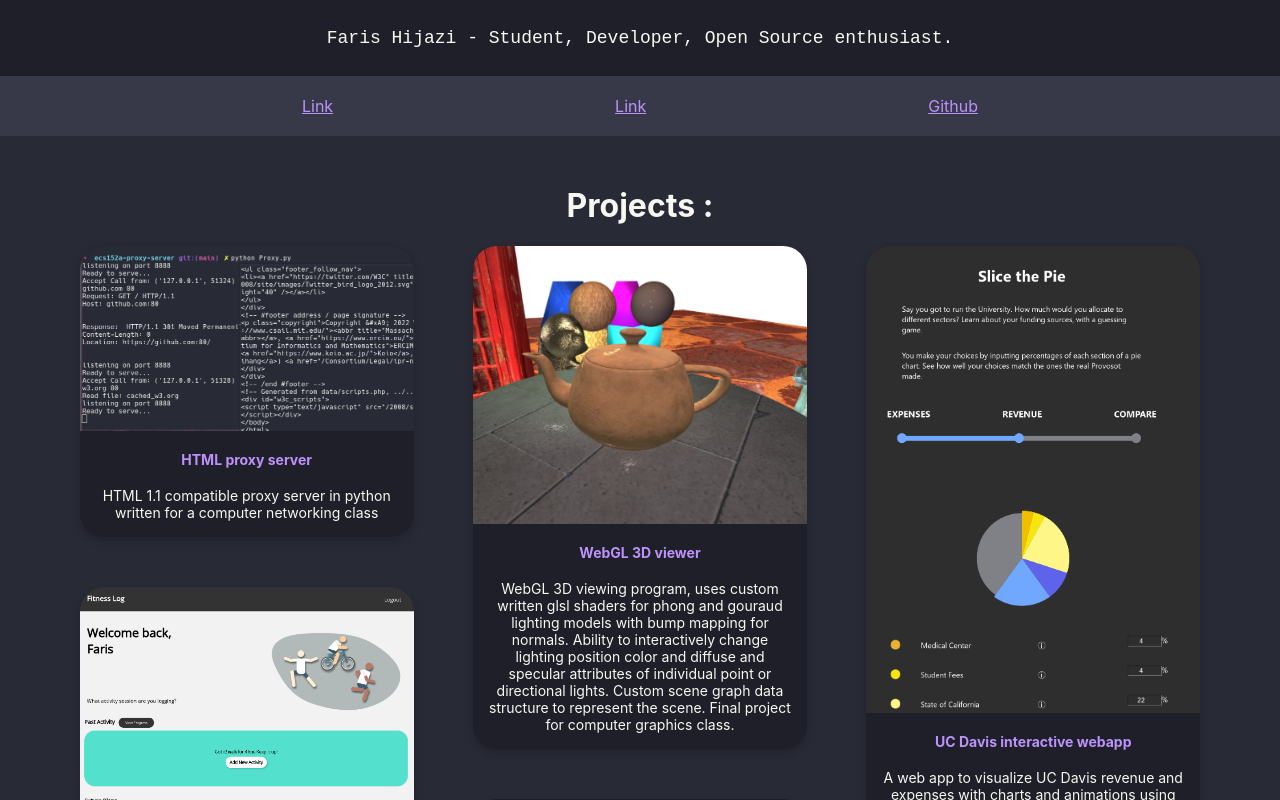
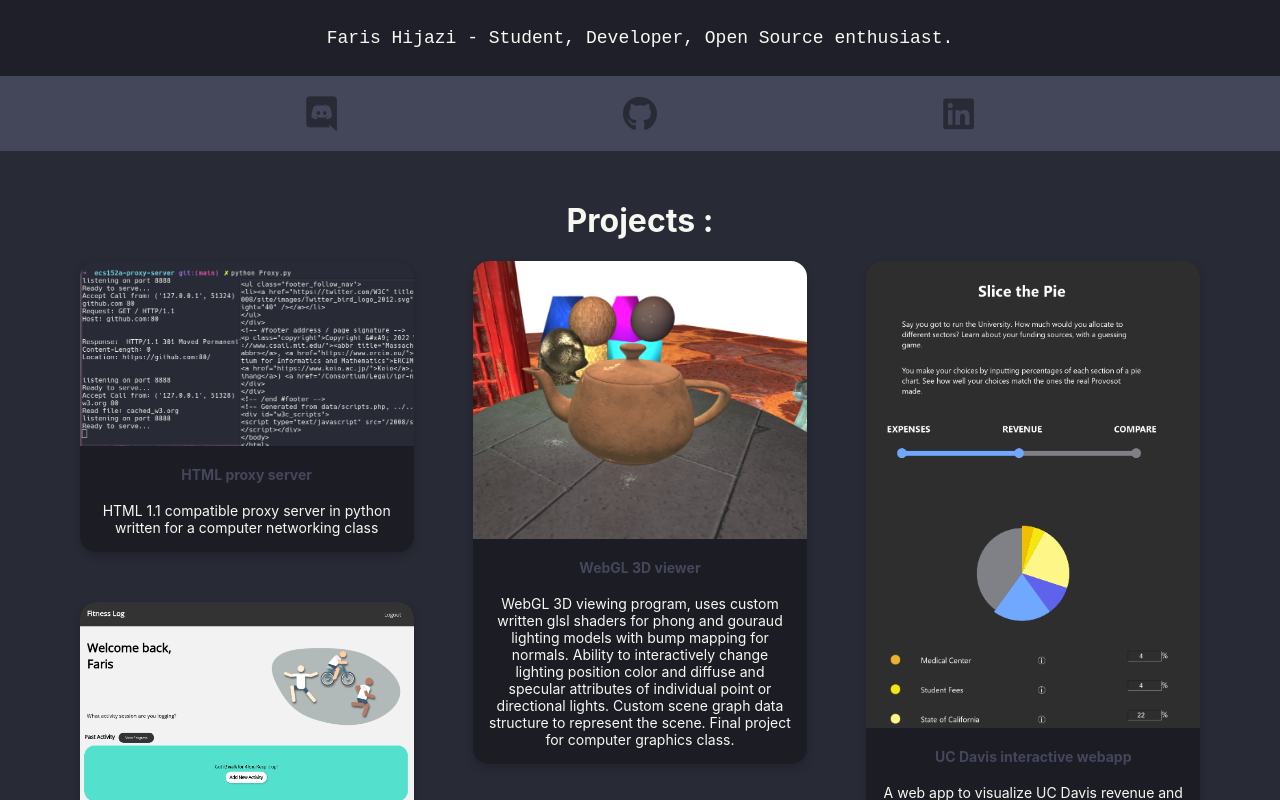
Before and after one commit to The-afroman/Portfolio-vite, a React (Create React App) app in the folder app/: page / in a window 1280 px wide. Shown: the top 800 px of the page. Built offline with nearby package versions, Linux system fonts and the light colour scheme; no server answers; a small style sheet from the web is missing; a web font is replaced by a local one.

Commit message:
add github pages

```diff
--- a/app/public/index.html
+++ b/app/public/index.html
@@ -5,6 +5,7 @@
     <link rel="icon" href="%PUBLIC_URL%/favicon.ico" />
     <link rel='stylesheet' href='//cdn.jsdelivr.net/npm/hack-font@3.3.0/build/web/hack-subset.css'>
     <link rel="stylesheet" media="screen" href="https://fontlibrary.org//face/liberation-sans" type="text/css"/>
+    <link rel="stylesheet" href="https://use.fontawesome.com/releases/v5.6.1/css/all.css">
     <meta name="viewport" content="width=device-width, initial-scale=1" />
     <meta name="theme-color" content="#000000" />
     <meta
--- a/app/src/App.css
+++ b/app/src/App.css
@@ -1,5 +1,16 @@
 html {
   background: #282a36;
+}
+
+i {
+  font-size: 35px;
+  color: #282a36;
+  transition: 0.5s;
+}
+
+i:hover {
+  color: #bd93f9;
+  transform: scale(1.2);
 }
 
 .App {
@@ -21,7 +32,7 @@ html {
 }
 
 .links {
-  background-color: #373949;
+  background-color: #44475a;
   display: flex;
   flex-direction: row;
   align-items: center;
@@ -32,10 +43,6 @@ html {
   top: 0;
   padding: 20px;
   margin-bottom: 50px;
-}
-
- .App-link {
-  color: #bd93f9;
 }
 
 .Cards {
@@ -57,12 +64,3 @@ html {
   padding: 0 100px;
   border: none;
 }
-
-/* @keyframes App-logo-spin {
-  from {
-    transform: rotate(0deg);
-  }
-  to {
-    transform: rotate(360deg);
-  }
-} */
--- a/app/src/App.tsx
+++ b/app/src/App.tsx
@@ -4,23 +4,23 @@ import Card from './Card';
 
 class App extends React.Component {
   state = {
-      data: null
-    };
-  componentDidMount() {
-    this.callBackendAPI()
-      .then(res => this.setState({ data: res.express }))
-      .catch(err => console.log(err));
-  }
+    data: null
+  };
+  // componentDidMount() {
+  //   this.callBackendAPI()
+  //     .then(res => this.setState({ data: res.express }))
+  //     .catch(err => console.log(err));
+  // }
   // fetching the GET route from the Express server which matches the GET route from server.js
-  callBackendAPI = async () => {
-    const response = await fetch('/express_backend');
-    const body = await response.json();
+  // callBackendAPI = async () => {
+  //   const response = await fetch('/express_backend');
+  //   const body = await response.json();
 
-    if (response.status !== 200) {
-      throw Error(body.message)
-    }
-    return body;
-  };
+  //   if (response.status !== 200) {
+  //     throw Error(body.message)
+  //   }
+  //   return body;
+  // };
   render() {
     return (
       <div className="App">
@@ -30,64 +30,37 @@ class App extends React.Component {
           </p>
         </header>
         <div className='links'>
-          <div>
-          <a
-            className="App-link"
-            href="https://github.com/The-afroman"
-            target="_blank"
-            rel="noopener noreferrer"
-          >
-            Link
-          </a>
-          </div>
+          <a href="https://discordapp.com/users/200804859849605121/"><i className="fab fa-discord"></i></a>
 
-          <div>
-          <a
-            className="App-link"
-            href="https://github.com/The-afroman"
-            target="_blank"
-            rel="noopener noreferrer"
-          >
-            Link
-          </a>
-          </div>
+          <a href="https://github.com/The-afroman"><i className="fab fa-github"></i></a>
 
-          <div>
-          <a
-            className="App-link"
-            href="https://github.com/The-afroman"
-            target="_blank"
-            rel="noopener noreferrer"
-          >
-            Github
-          </a>
-          </div>
+          <a href="https://www.linkedin.com/in/faris-hijazi00"><i className="fab fa-linkedin"></i></a>
         </div>
         <h1>Projects :</h1>
         <div className='Cards'>
           <div className='col'>
-          <Card name="HTML proxy server" description="HTML 1.1 compatible proxy server in python written for a computer networking class" imgsrc="webproxy.png" link="https://github.com/The-afroman/ecs152a-proxy-server"/>
+            <Card name="HTML proxy server" description="HTML 1.1 compatible proxy server in python written for a computer networking class" imgsrc="webproxy.png" link="https://github.com/The-afroman/ecs152a-proxy-server" />
 
 
 
-          <Card name="Fitness tracking website" description="activity tracking website with mobile and desktop views with Google Oauth user authentication and login using HTML, CSS, Javascript, SQlite and Node/express for server and backend. Created for web design class." imgsrc="fitness_tracker.png" link="https://github.com/The-afroman"/>
+            <Card name="Fitness tracking website" description="activity tracking website with mobile and desktop views with Google Oauth user authentication and login using HTML, CSS, Javascript, SQlite and Node/express for server and backend. Created for web design class." imgsrc="fitness_tracker.png" link="https://github.com/The-afroman/Fitness-Tracker" />
           </div>
 
           <div className='col'>
-          <Card name="WebGL 3D viewer" description="WebGL 3D viewing program, uses custom written glsl shaders for phong and gouraud lighting models with bump mapping for normals. Ability to interactively change lighting position color and diffuse and specular attributes of individual point or directional lights. Custom scene graph data structure to represent the scene. Final project for computer graphics class." imgsrc="webgl.png" link="https://github.com/VIDITeaching/assignment-5-The-afroman"/>
+            <Card name="WebGL 3D viewer" description="WebGL 3D viewing program, uses custom written glsl shaders for phong and gouraud lighting models with bump mapping for normals. Ability to interactively change lighting position color and diffuse and specular attributes of individual point or directional lights. Custom scene graph data structure to represent the scene. Final project for computer graphics class." imgsrc="webgl.png" link="https://github.com/The-afroman/computer-graphics-3D-viewer" />
 
-          <Card name="Personal Site" description="portfolio showcase (this site) created with react, express, node, typescript" imgsrc="portfolio.png" link="https://github.com/The-afroman/Portfolio"/>
+            <Card name="Personal Site" description="portfolio showcase (this site) created with react, express, node, typescript" imgsrc="portfolio.png" link="https://github.com/The-afroman/Portfolio" />
 
           </div>
 
           <div className='col'>
-          <Card name="UC Davis interactive webapp" description="A web app to visualize UC Davis revenue and expenses with charts and animations using HTML, Javascript, CSS, React and D3. Created as the final project for a web design class" imgsrc="slices.png" link="https://github.com/The-afroman/ecs162-final-proj"/>
+            <Card name="UC Davis interactive webapp" description="A web app to visualize UC Davis revenue and expenses with charts and animations using HTML, Javascript, CSS, React and D3. Created as the final project for a web design class" imgsrc="slices.png" link="https://github.com/The-afroman/ecs162-final-proj" />
 
           </div>
         </div>
         <h1>Resume :</h1>
         <div className="Resume">
-          <object data="Resume.pdf" width="800" height="2000"/>
+          <object data="Resume.pdf" width="800" height="2000" />
         </div>
 
       </div>
--- a/app/src/Card.css
+++ b/app/src/Card.css
@@ -1,8 +1,8 @@
 .Card {
     /* Add shadows to create the "card" effect */
     box-shadow: 0 4px 8px 0 rgba(0,0,0,0.2);
-    transition: 0.4s;
-    border-radius: 3vmin;
+    transition: all 0.4s;
+    border-radius: 2vmin;
     display: block;
     /* flex-direction: column;
     align-items: center; */
@@ -10,12 +10,17 @@
     margin-left: auto;
     margin-right: auto;
     max-width: min-content;
-    background-color: #1E1F29;
+    background-color: #1c1c25;
   }
-
 /* On mouse-over, add a deeper shadow */
 .Card:hover {
-  box-shadow: 0 8px 16px 0 rgba(0,0,0,0.4);
+  box-shadow: 0 8px 16px 0 rgba(0,0,0,0.7);
+  transform: scale(1.2);
+}
+
+.Card:hover > .Card-container a h4 {
+  color: #bd93f9;
+  font-size: 30;
 }
 
 /* Add some padding inside the card container */
@@ -27,9 +32,15 @@
 .Card img {
     width: calc(30vw - 50px);
     height: auto;
-    border-radius: 3vmin 3vmin 0 0;
+    border-radius: 2vmin 2vmin 0 0;
     display: block;
 }
-h4 {
-  color: #bd93f9;
+
+.Card h4 {
+  color: #44475a;
+  transition: all 0.4s;
 }
+
+.Card a {
+  text-decoration: none;
+}
--- a/app/src/Card.tsx
+++ b/app/src/Card.tsx
@@ -7,14 +7,14 @@ import './Card.css'
 */
 class Card extends React.Component<{ name: string, description: string | null, imgsrc: string, link: string }> {
     render() {
-        return(
-            <div className="Card" onClick={() => window.open(this.props.link, "_blank")}>
-                <img src={this.props.imgsrc} alt="temp"/>
+        return (
+            <div className="Card">
+                <img src={this.props.imgsrc} alt="temp" />
                 <div className="Card-container">
-                    <h4><b>{this.props.name}</b></h4>
+                    <a target="_blank" href={this.props.link}><h4><b>{this.props.name}</b></h4></a>
                     <p>{this.props.description}</p>
                 </div>
-          </div>
+            </div>
         );
     }
 }
```
Also changed, not shown: app/package.json (+5 -2 lines), app/public/portfolio.png, 1 other file (tests, documents, lock files or other folders).
